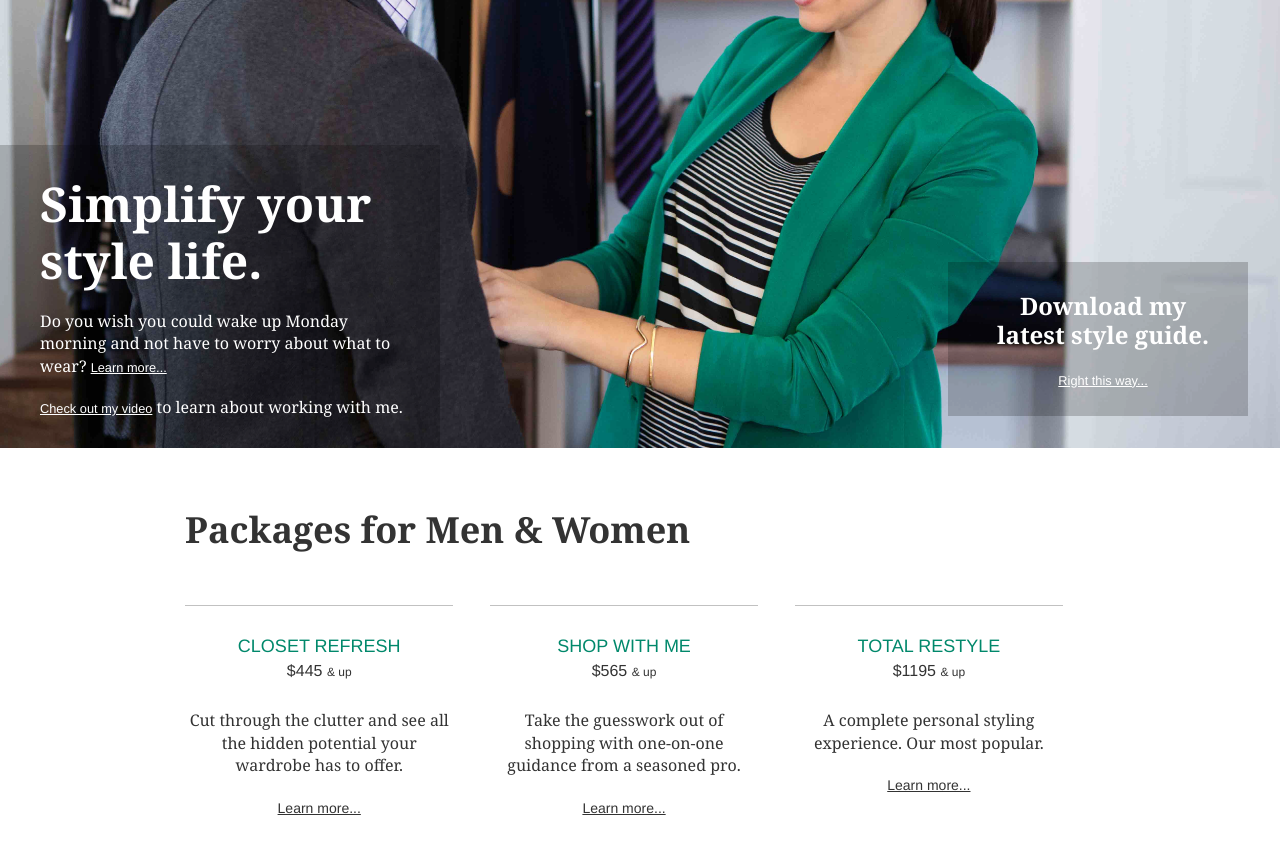
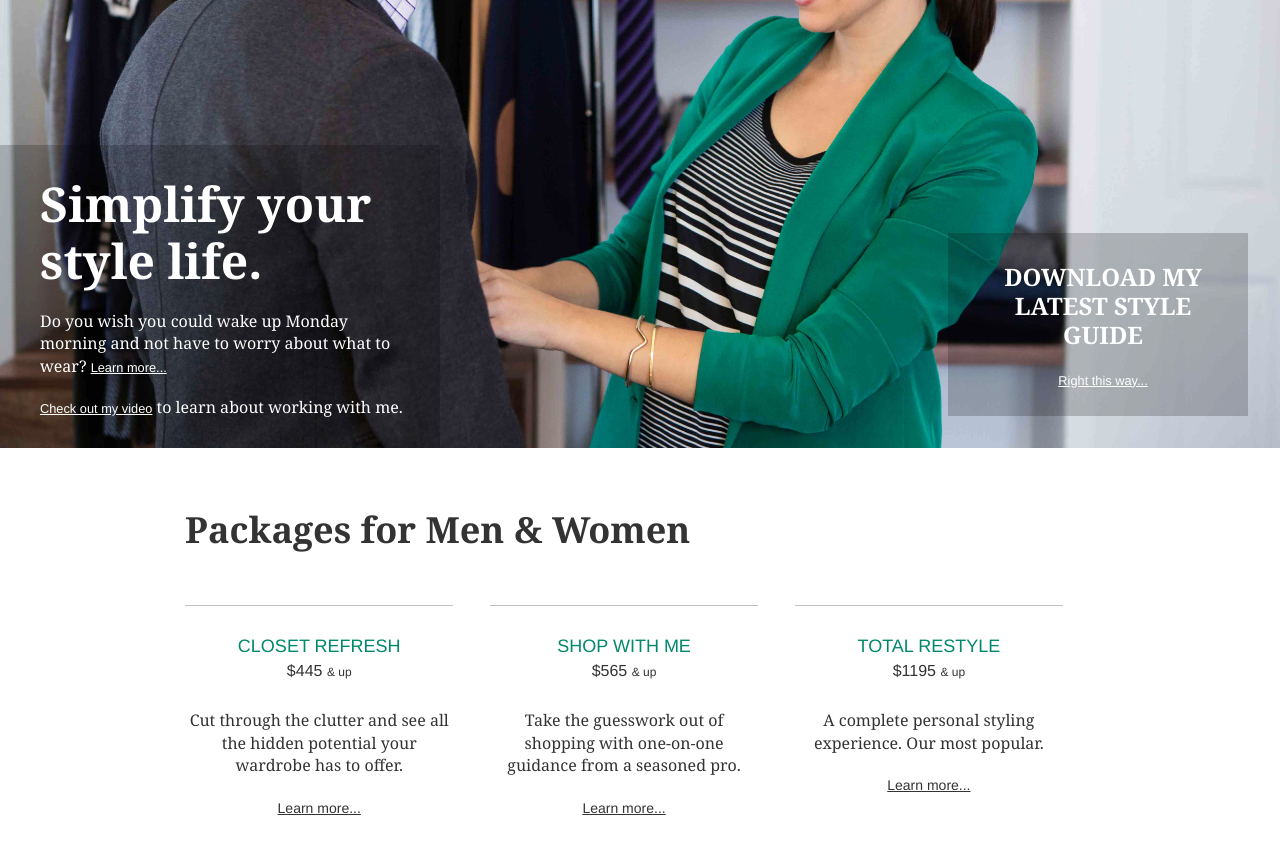
Before and after one commit to btaylor30/bryntaylor.com, a Jekyll site: the page built from index.html, in a window 1280 px wide and 900 px high, scrolled down 373 px. Shown: the top 854 px of the window. Built offline with Jekyll 4.4.1, drawn with Linux system fonts in a browser that asks for light colours; nearby versions of some CDN libraries; some web fonts are replaced; Markdown is read by kramdown in place of the engine named in the settings.

```diff
--- a/index.html
+++ b/index.html
@@ -14,8 +14,8 @@ published: true
     <p><a class="video-toggle" href="http://www.youtube.com/watch?v=w01uSblkppw">Check out my video</a> to learn about working with me.</p>
   </article>
   <aside class="book-callout">
-    <h1>Download my latest
-      style guide.</h1>
+    <h1>DOWNLOAD MY LATEST
+      STYLE GUIDE</h1>
     <p><a href="http://therestylist.us2.list-manage.com/subscribe?u=af94a82e99e0b5bdf5a7d7a1e&id=eea1162356" target="_blank">Right this way...</a></p>
   </aside>
 </section>
```
